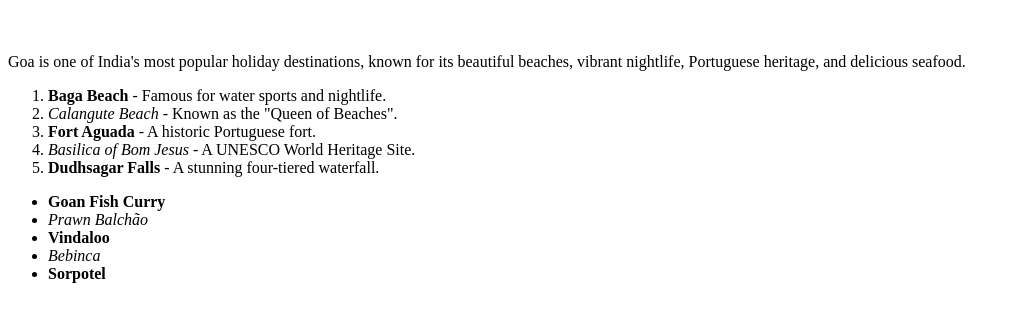
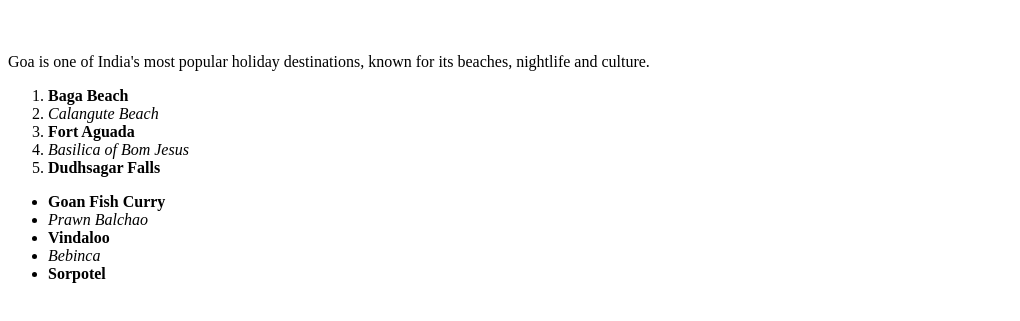
Before and after one commit to acciojob/favorite-holiday-ANKITpandey75, a website: page main.html in a window 1280 px wide. Shown: the part 61-382 px from the top of the page, without its empty margins (0-1020 px from the left). Drawn offline with Linux system fonts and the light colour scheme.

Commit message:
created a submission

```diff
--- a/main.html
+++ b/main.html
@@ -1,31 +1,26 @@
 <!DOCTYPE html>
-
 <html>
-
 <head>
 	<link rel="stylesheet" href="styles.css">
 </head>
-
 <body>
 
 	<h1>Goa</h1>
 	<br>
 
-	<p>
-		Goa is one of India's most popular holiday destinations, known for its beautiful beaches, vibrant nightlife, Portuguese heritage, and delicious seafood.
-	</p>
+	<p>Goa is one of India's most popular holiday destinations, known for its beaches, nightlife and culture.</p>
 
 	<ol>
-		<li><strong>Baga Beach</strong> - Famous for water sports and nightlife.</li>
-		<li><em>Calangute Beach</em> - Known as the "Queen of Beaches".</li>
-		<li><strong>Fort Aguada</strong> - A historic Portuguese fort.</li>
-		<li><em>Basilica of Bom Jesus</em> - A UNESCO World Heritage Site.</li>
-		<li><strong>Dudhsagar Falls</strong> - A stunning four-tiered waterfall.</li>
+		<li><strong>Baga Beach</strong></li>
+		<li><em>Calangute Beach</em></li>
+		<li><strong>Fort Aguada</strong></li>
+		<li><em>Basilica of Bom Jesus</em></li>
+		<li><strong>Dudhsagar Falls</strong></li>
 	</ol>
 
 	<ul>
 		<li><strong>Goan Fish Curry</strong></li>
-		<li><em>Prawn Balchão</em></li>
+		<li><em>Prawn Balchao</em></li>
 		<li><strong>Vindaloo</strong></li>
 		<li><em>Bebinca</em></li>
 		<li><strong>Sorpotel</strong></li>
@@ -34,5 +29,4 @@
 	<script type="text/javascript" src="./script.js"></script>
 
 </body>
-
 </html>
```
